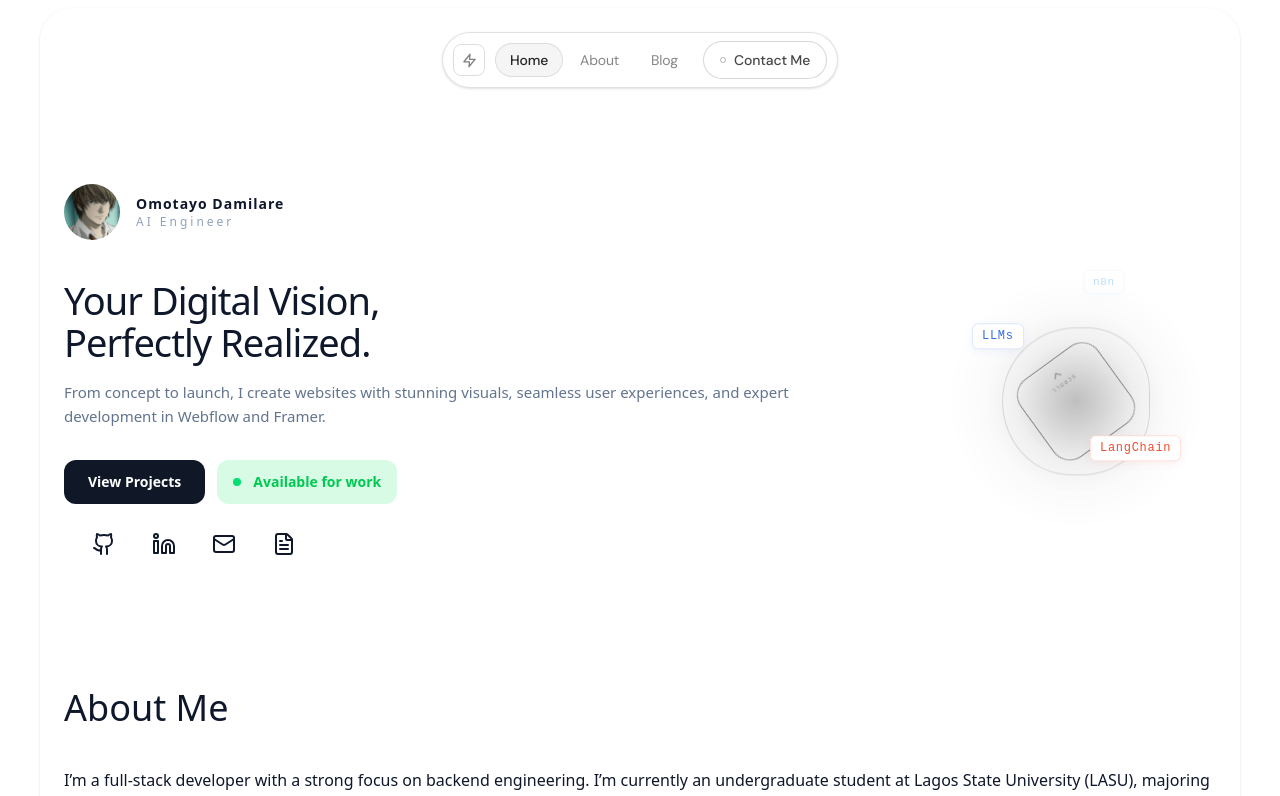
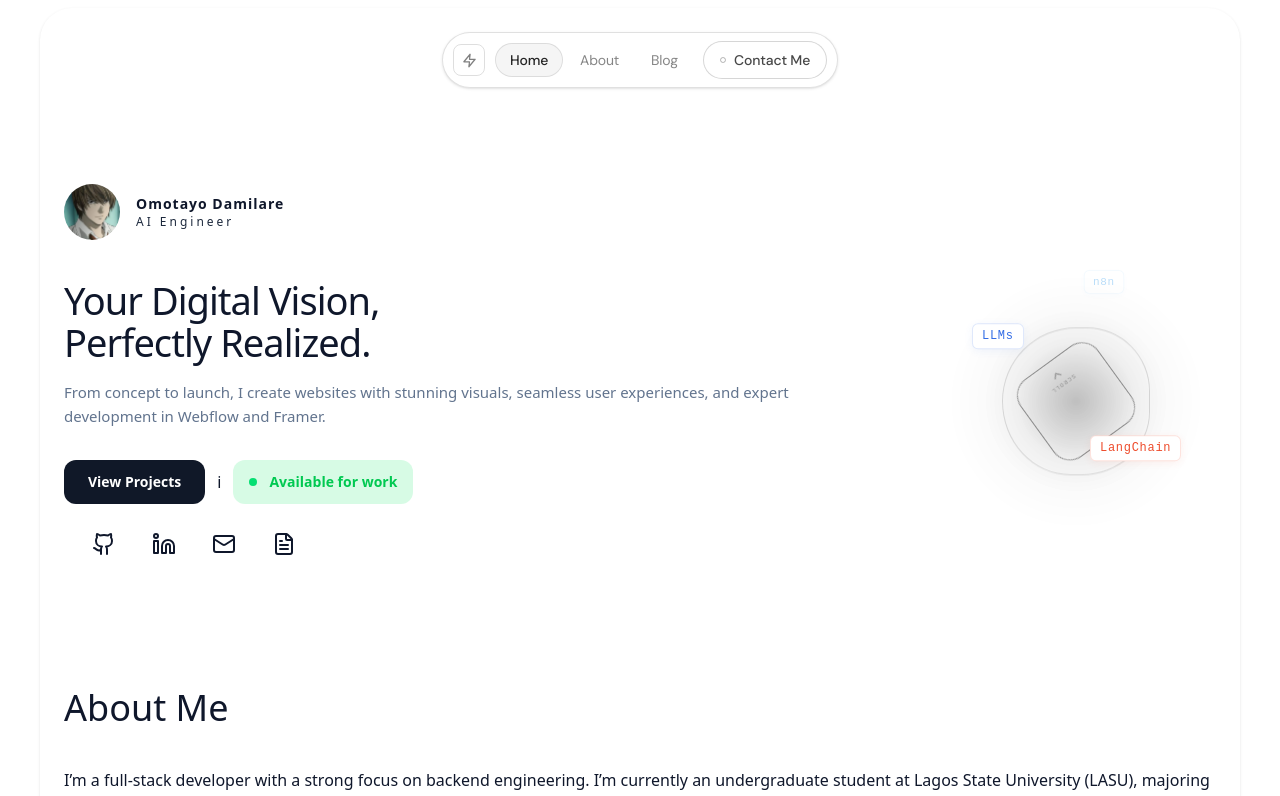
Before and after one commit to Dahmie87/portfolioIn3d, a React (Vite) app: page / in a window 1280 px wide. Shown: the top 796 px of the page. Built offline with nearby package versions, Linux system fonts and the light colour scheme.

Commit message:
edit tag

```diff
--- a/src/components/home.tsx
+++ b/src/components/home.tsx
@@ -25,7 +25,7 @@ export default function ProtoType(): React.ReactElement {
                 <h2 className="text-sm font-semibold text-slate-900 tracking-[1px]">
                   Omotayo Damilare
                 </h2>
-                <p className="text-xs text-slate-400 font-medium tracking-[3px]">
+                <p className="text-xs text-slate-800 font-medium tracking-[3px]">
                   AI Engineer
                 </p>
               </div>
@@ -45,6 +45,7 @@ export default function ProtoType(): React.ReactElement {
               <button className="bg-gray-900 text-white px-6 py-3 rounded-xl text-sm font-semibold ">
                 View Projects
               </button>
+              i{" "}
               <div className="flex items-center gap-3 bg-green-300/30  text-green-500 px-4 py-3 rounded-xl text-sm font-semibold">
                 <div className="bg-green-400 rounded-full w-2 h-2"></div>
                 Available for work
```
